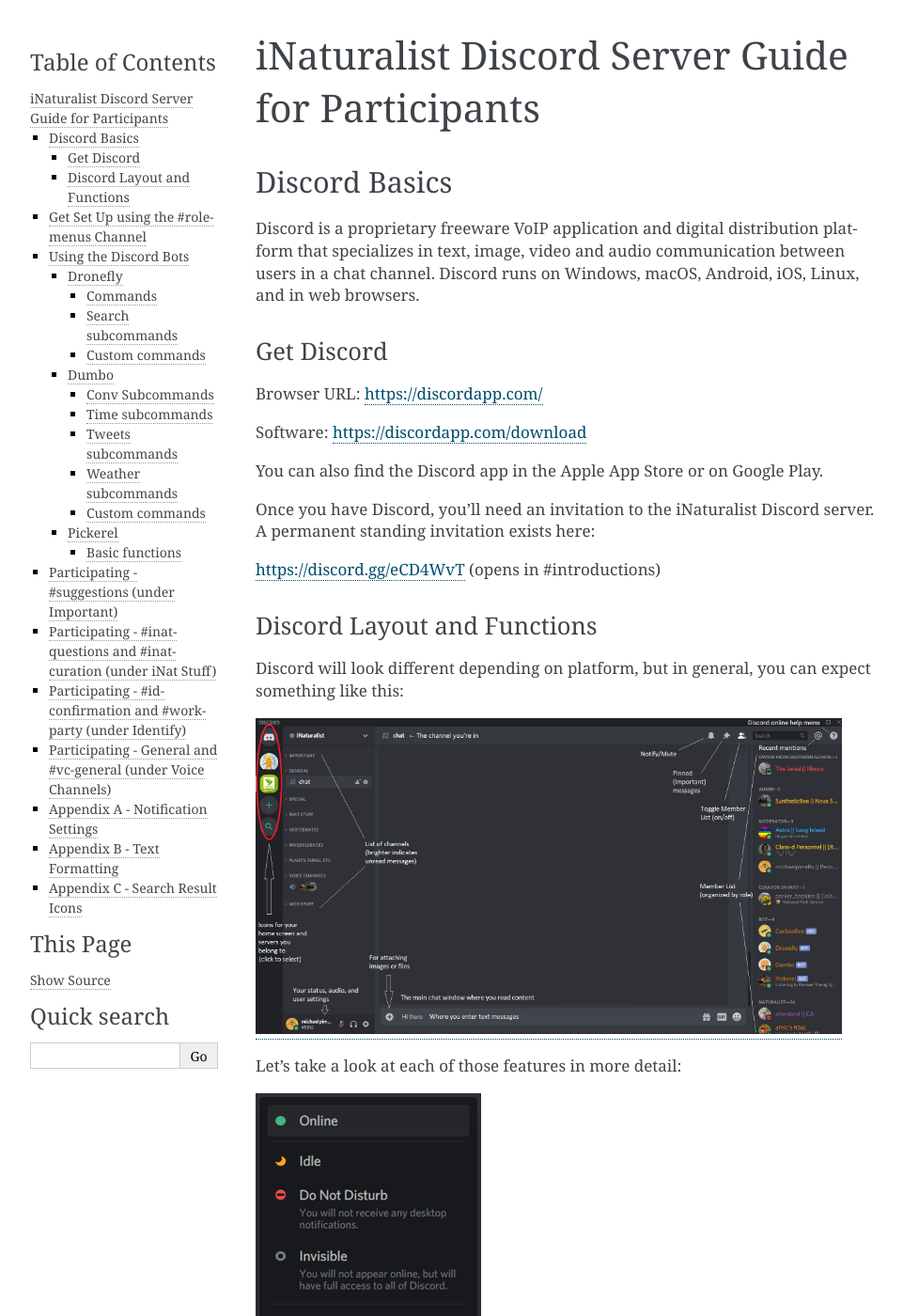
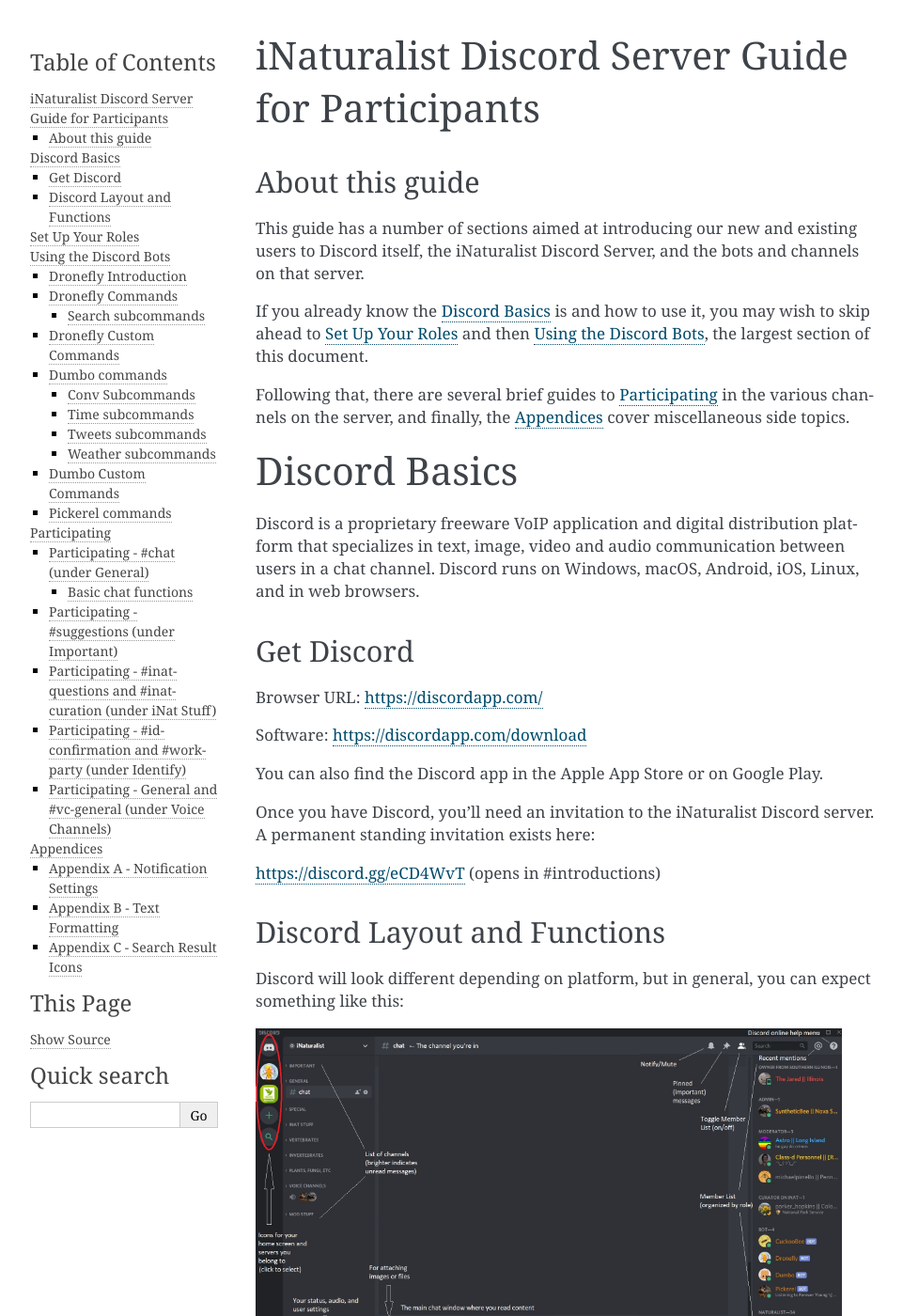
Before and after one commit to dronefly-garden/dronefly-doc, a Sphinx documentation site: the page built from docs/guide_for_participants.rst, in a window 1280 px wide and 1400 px high. Shown: the whole window at 94% size, without its empty margins (148-1109 px from the left). Built offline with Sphinx 7.4.7, drawn with Linux system fonts in a browser that asks for light colours; some of the changed text lies outside the part shown.

Commit message:
Tidy up document structure.

```diff
--- a/docs/conf.py
+++ b/docs/conf.py
@@ -27,7 +27,7 @@
 # Add any Sphinx extension module names here, as strings. They can be
 # extensions coming with Sphinx (named 'sphinx.ext.*') or your custom
 # ones.
-extensions = []
+extensions = ["sphinx.ext.autosectionlabel"]
 
 # Add any paths that contain templates here, relative to this directory.
 templates_path = ["_templates"]
--- a/docs/guide_for_participants.rst
+++ b/docs/guide_for_participants.rst
@@ -4,9 +4,23 @@
 iNaturalist Discord Server Guide for Participants
 =================================================
 
+About this guide
+----------------
+This guide has a number of sections aimed at introducing our new
+and existing users to Discord itself, the iNaturalist Discord Server,
+and the bots and channels on that server.
 
+If you already know the :ref:`Discord Basics` is and how to use it, you may
+wish to skip ahead to :ref:`Set Up Your Roles` and then :ref:`Using the
+Discord Bots`, the largest section of this document.
+
+Following that, there are several brief guides to :ref:`Participating` in the
+various channels on the server, and finally, the :ref:`Appendices` cover
+miscellaneous side topics.
+
+==============
 Discord Basics
---------------
+==============
 
 Discord is a proprietary freeware VoIP application and digital
 distribution platform that specializes in text, image, video and audio
@@ -14,7 +28,7 @@
 macOS, Android, iOS, Linux, and in web browsers.
 
 Get Discord
-^^^^^^^^^^^
+-----------
 
 Browser URL:
 `https://discordapp.com/ <https://discordapp.com/channels/@me>`__
@@ -30,7 +44,7 @@
 https://discord.gg/eCD4WvT (opens in #introductions)
 
 Discord Layout and Functions
-^^^^^^^^^^^^^^^^^^^^^^^^^^^^
+----------------------------
 
 Discord will look different depending on platform, but in general, you
 can expect something like this:
@@ -128,8 +142,9 @@
 their profile (which can be helpful when temporary nickname changes
 occur).
 
-Get Set Up using the #role-menus Channel
-----------------------------------------
+=================
+Set Up Your Roles
+=================
 
 The #role-menus channel (under the Important heading) is one of the
 first channels every new user should visit. Configuring details about
@@ -145,8 +160,9 @@
 some based on achievement. For instance, talking with people on the
 server will earn you the Naturalist role.
 
+======================
 Using the Discord Bots
-----------------------
+======================
 
 Access to the Discord bots is one of the great benefits of being on the
 server. Bots are primarily for obtaining information.
@@ -179,8 +195,8 @@
    typed
 -  If there are [square brackets,] it is an optional input
 
-Dronefly
-^^^^^^^^
+Dronefly Introduction
+---------------------
 
 (access help using *,help*)
 
@@ -192,8 +208,8 @@
 Syntax: *,inat -*\ Access the iNaturalist platform. See the help topics
 for each subcommand for details.
 
-Commands
-""""""""
+Dronefly Commands
+-----------------
 
 *,image* (*,img*) - Show default iNaturalist image for taxon
 query.
@@ -266,7 +282,7 @@
 *,search* (*,s*) - Search iNat.
 
 Search subcommands
-""""""""""""""""""
+^^^^^^^^^^^^^^^^^^
 
 *inactive* - Search iNat taxa (includes inactive - exact match only)
 
@@ -349,11 +365,11 @@
 
 |image36| \ |image35|
 
+Dronefly Custom Commands
+------------------------
+
 Dronefly also utilizes custom commands that can be used to draw data
 from other nature-related sites:
-
-Custom commands
-"""""""""""""""
 
 *,bhl*-
 `https://www.biodiversitylibrary.org/search?searchTerm={0:query}#/titles <https://www.biodiversitylibrary.org/search?searchTerm=lygaeus+kalmii#/titles>`__
@@ -477,15 +493,15 @@
 https://www.xeno-canto.org/species/%7B0:query%7D-%7B1:query%7D?query=ssp:%22%7B2:query%7D%22
 (put bird subspecies of interest after command)
 
-Dumbo
-^^^^^
+Dumbo commands
+--------------
 
 (access help using *-help*)
 
 *-conv* - Convert a value
 
 Conv Subcommands
-""""""""""""""""
+^^^^^^^^^^^^^^^^
 
 celsius (c) Convert degree Celsius to Fahrenheit or Kelvin.
 
@@ -521,7 +537,7 @@
 https://en.wikipedia.org/wiki/List_of_tz_database_time_zones
 
 Time subcommands
-""""""""""""""""
+^^^^^^^^^^^^^^^^
 
 compare Compare your saved timezone with another user's timezone.
 
@@ -538,7 +554,7 @@
 |image39|
 
 Tweets subcommands
-""""""""""""""""""
+^^^^^^^^^^^^^^^^^^
 
 gettweets Display a users tweets as a scrollable message
 
@@ -558,7 +574,7 @@
 Country Code, for example: *-weather New York,US*)
 
 Weather subcommands
-"""""""""""""""""""
+^^^^^^^^^^^^^^^^^^^
 
 cityid Display weather in a given location
 
@@ -574,8 +590,8 @@
 
 Dumbo also uses custom commands:
 
-Custom commands
-"""""""""""""""
+Dumbo Custom Commands
+---------------------
 
 *-abbrev* - https://www.abbreviations.com/%7B0:query%7D
 
@@ -594,14 +610,14 @@
 
 *-wiktionary*- https://en.wiktionary.org/wiki/%7B0:query%7D
 
-Pickerel
-^^^^^^^^
+Pickerel commands
+-----------------
 
 (access help using $help)
 
 Syntax: $play <query>
 
-*Commands:* (Note: Please use in #music channel, listen in |image43|)
+Note: Please use these *Commands* in #music channel, and listen in |image43|
 
 $autoplay - Starts auto play. (DJ role required if enabled)
 
@@ -649,7 +665,12 @@
 
 $volume - Set the volume, 1% - 150%.
 
+=============
+Participating
+=============
+
 Participating - #chat (under General)
+-------------------------------------
 
 Follow the rules for communicating with others in the #welcome channel.
 
@@ -657,8 +678,8 @@
 channels. If one is busy with an ongoing discussion, and you want to
 start a new topic, use the other.
 
-Basic functions
-"""""""""""""""
+Basic chat functions
+^^^^^^^^^^^^^^^^^^^^
 
 Typing\ *@username* will “ping” the user.
 
@@ -731,6 +752,10 @@
 
 Please don’t forget to mute yourself (|image51|) if someone else is
 presenting.
+
+==========
+Appendices
+==========
 
 Appendix A - Notification Settings
 ----------------------------------
```
